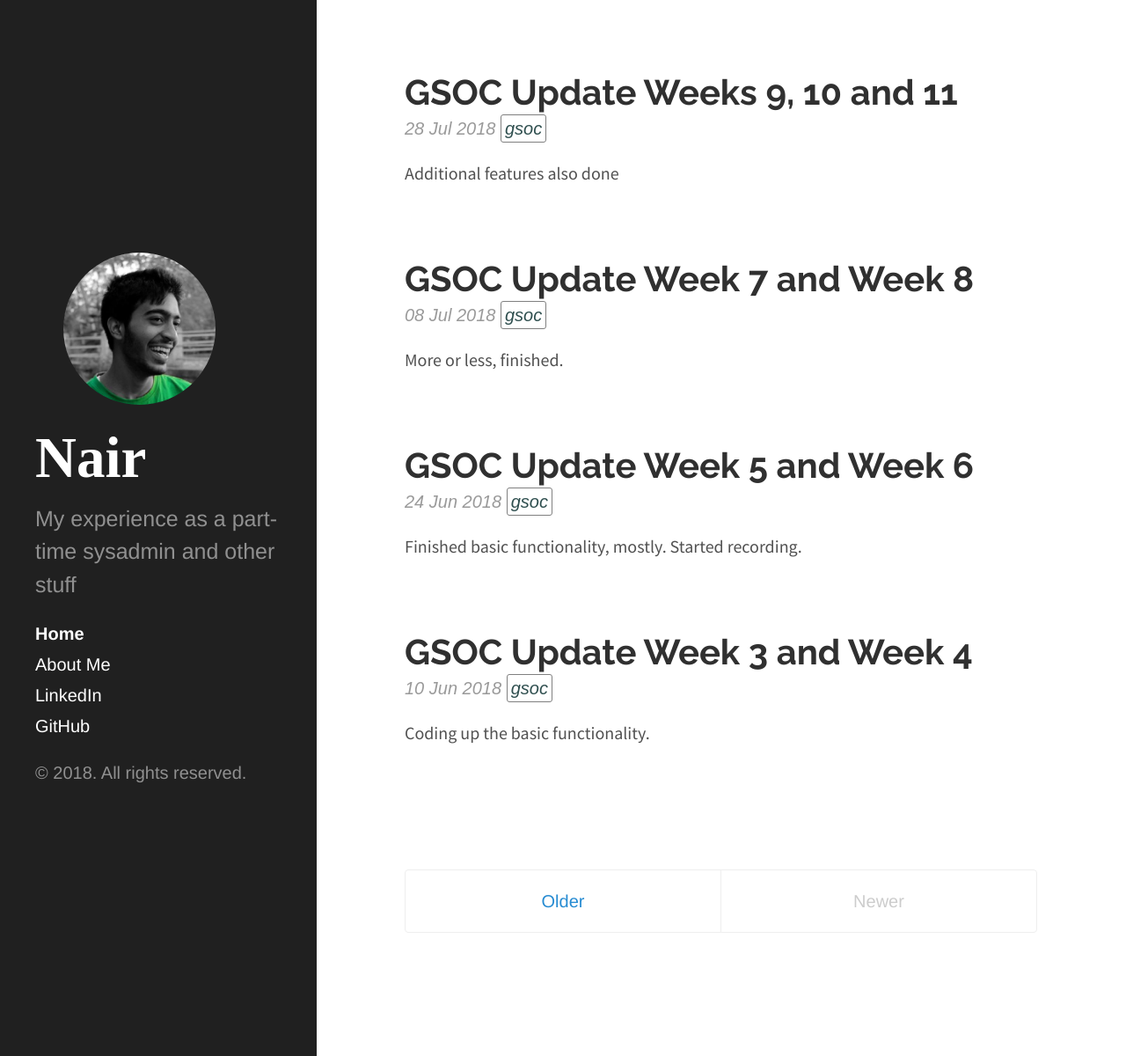
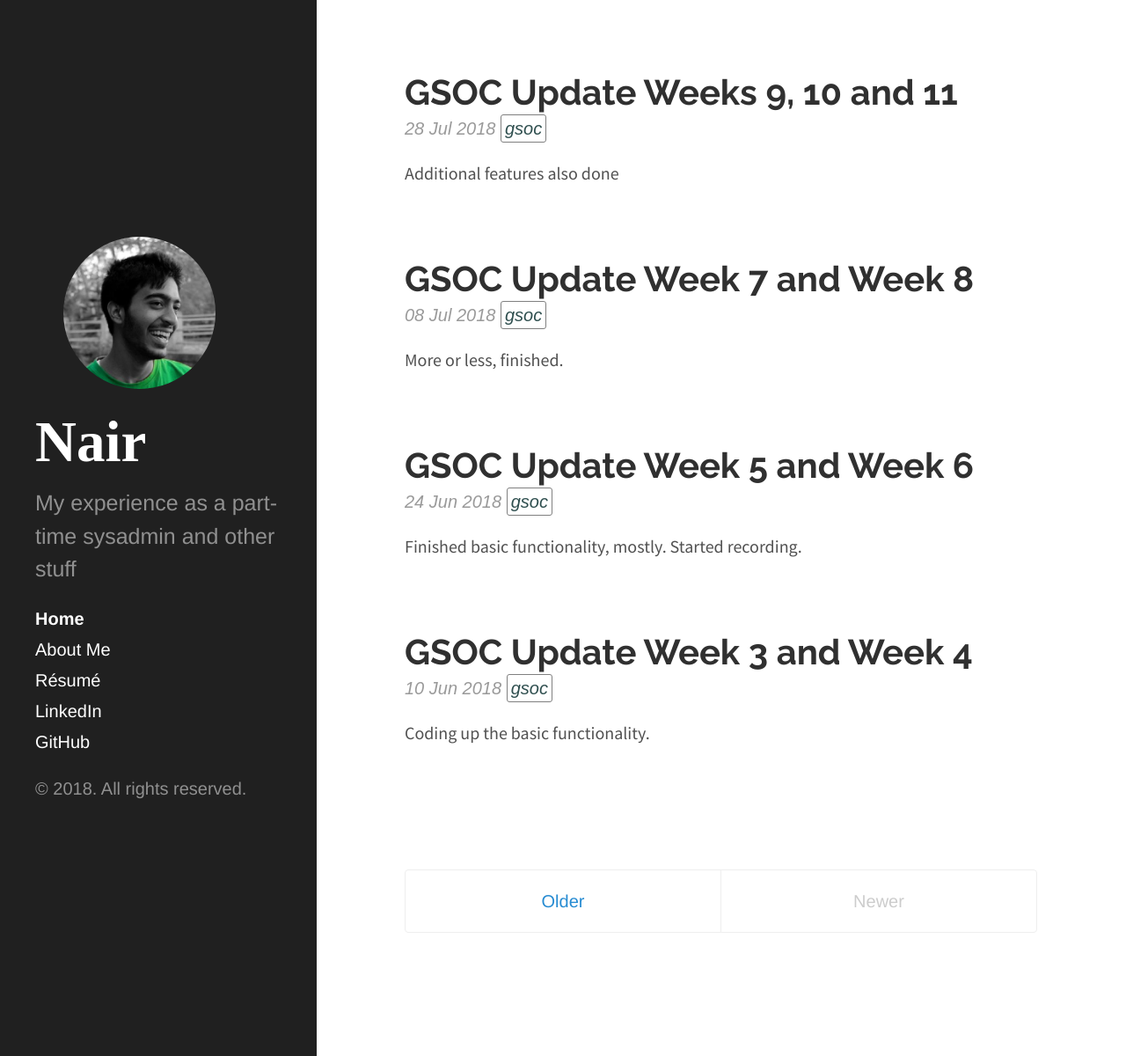
Before and after one commit to AadityaNair/AadityaNair.github.io, a Jekyll site: the page built from index.html, in a window 1280 px wide and 1200 px high. Shown: the whole window at 88% size. Built offline with Jekyll 4.4.1, drawn with Linux system fonts in a browser that asks for light colours; the list of posts is cut into pages by our own code.

Commit message:
Linked the resume

```diff
--- a/_includes/sidebar.html
+++ b/_includes/sidebar.html
@@ -24,6 +24,7 @@
         {% endif %}
       {% endfor %}
 
+      <a class="sidebar-nav-item" href="{{ "/CV.pdf" | relative_url }}">Résumé</a>
       <a class="sidebar-nav-item" href="{{ site.linkedin }}">LinkedIn</a>
       <a class="sidebar-nav-item" href="{{ site.github.repo }}">GitHub</a>
     </nav>
```
